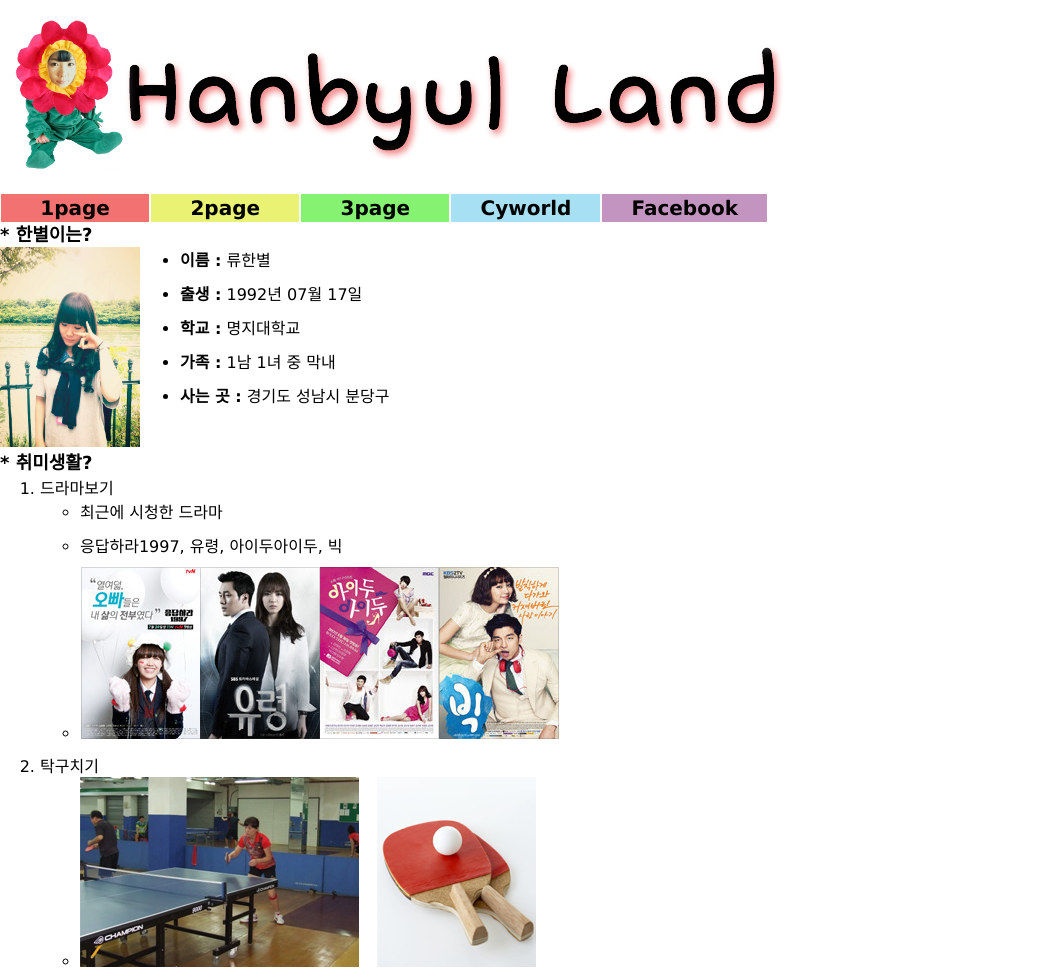
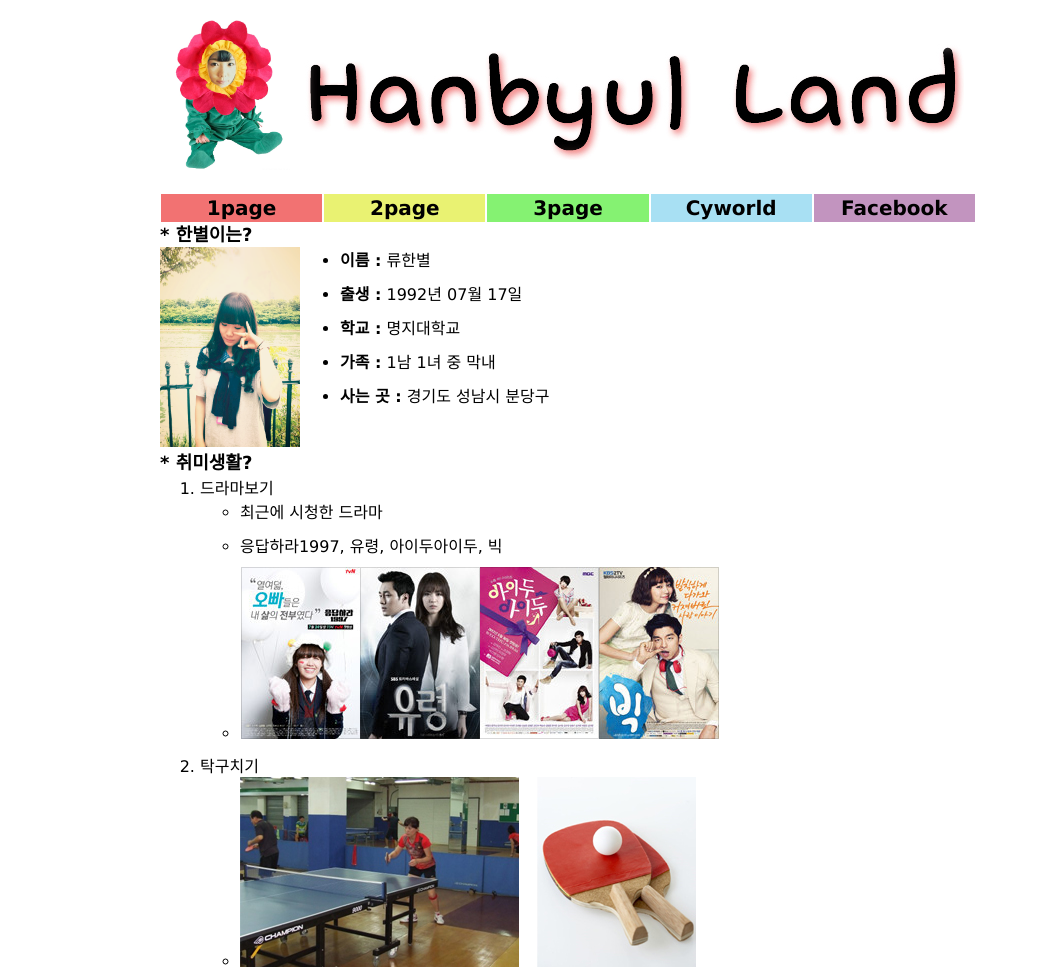
Before and after one commit to RyuHanbyul/git_hw1, a plain HTML site: page index.html in a window 1280 px wide. Shown: the whole page, without its empty margins (0-1038 px from the left). Drawn offline with Linux system fonts and the light colour scheme.

Commit message:
css modify

```diff
--- a/index.html
+++ b/index.html
@@ -6,6 +6,7 @@
 		<link href="./style.css" type ="text/css" rel="stylesheet" />
 	</head>
 	<body>
+	<div id="wrap">
 		<div id="header">
 			<div id="header_left">
 				<img src="./images/me.jpg" width="130" height="150" alt="hanbyul">
@@ -64,5 +65,6 @@
 					</ol>
 			</div>
 		</div>
+	</div>
 	</body>
 </html>
--- a/style.css
+++ b/style.css
@@ -19,20 +19,23 @@ legend{color:#000;}
 input,button,textarea,select,optgroup,option{font-family:inherit;font-size:inherit;font-style:inherit;font-weight:inherit;}
 input,button,textarea,select{font-size:100%;}
 
+/* layout */
+#wrap {width:960px; margin:0 auto; background-color:#fff}
+
 /* Basic */
 h1{font-size:20px;font-weight:bold;line-height:28px;}
 h2 {font-size:18px;line-height:24px;font-weight:bold;}
-table {width:60%;}
+table {width:85%;}
 tr{text-align:center;}
 th{text-align:center;font-weight:bold;}
-td{text-align:center;width:12%;}
+td{text-align:center;width:17%;}
 li{margin-bottom:10px;}
 a{text-decoration:none;color:black;}
 
 /* header */
 #header {width:60%; height:135px;clear:both;}
-#header_left{width:16%; float:left;}
-#header_logo{width:45%;float:left;}
+#header_left{width:25%; float:left;}
+#header_logo{width:75%;float:left;}
 
 /* content */
 #content {width:100%;clear:both;}
```
Also changed, not shown: index2.html (+2 -0 lines), index3.html (+2 -0 lines).
